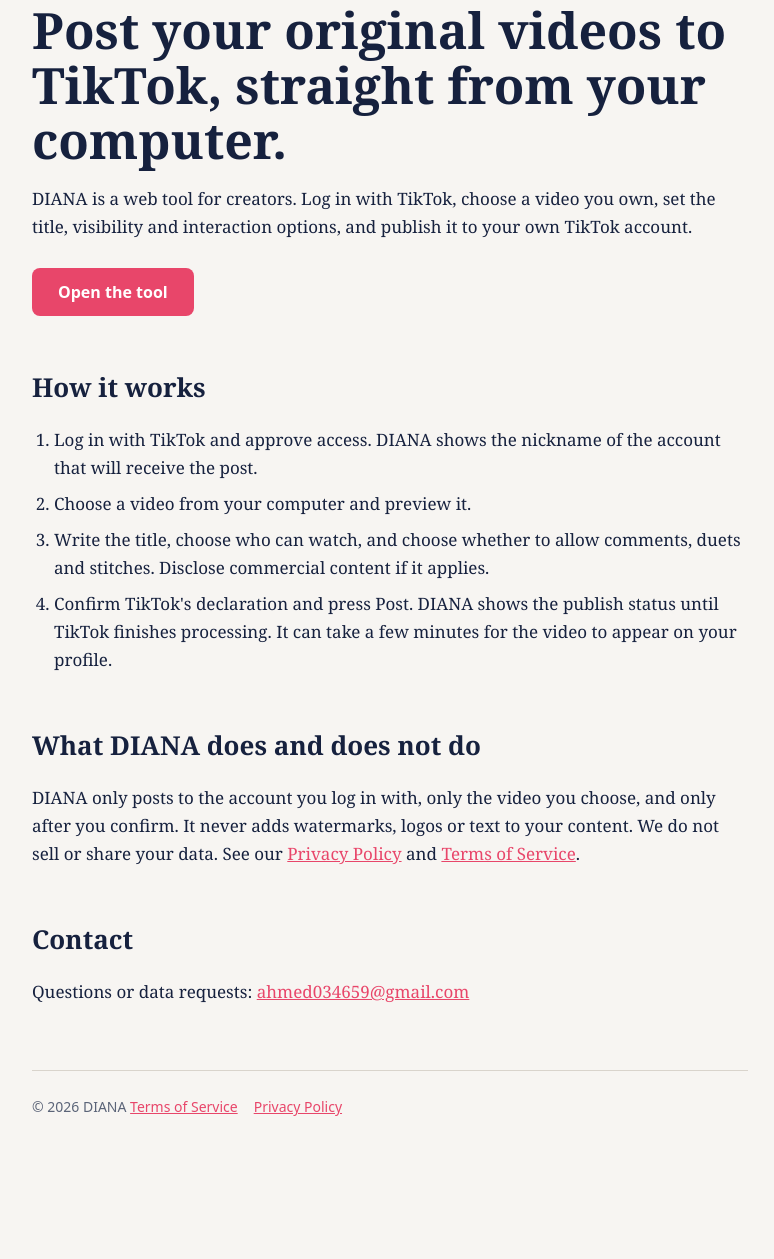
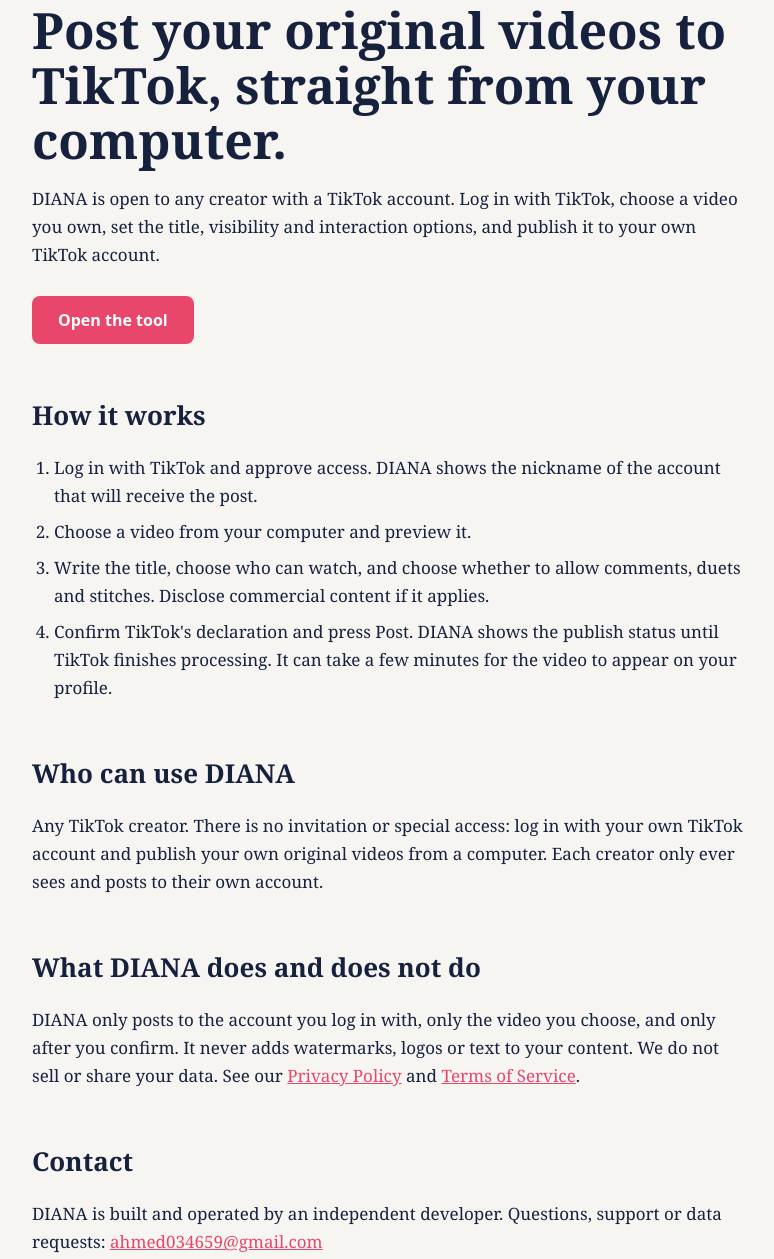
Before and after one commit to Jawadahmedmarwat/New-page, a plain HTML site: page index.html in a window 1280 px wide. Shown: the part 137-1396 px from the top of the page, without its empty margins (250-1024 px from the left). Before the commit the page ends 1279 px from the top, so only its background shows below. Drawn offline with Linux system fonts and the light colour scheme.

Commit message:
Update index.html

```diff
--- a/index.html
+++ b/index.html
@@ -31,7 +31,7 @@ footer a{margin-right:16px}
 <nav><a href="app.html">Open the tool</a><a href="terms.html">Terms</a><a href="privacy.html">Privacy</a></nav></header>
 
 <h1>Post your original videos to TikTok, straight from your computer.</h1>
-<p>DIANA is a web tool for creators. Log in with TikTok, choose a video you own, set the title, visibility and interaction options, and publish it to your own TikTok account.</p>
+<p>DIANA is open to any creator with a TikTok account. Log in with TikTok, choose a video you own, set the title, visibility and interaction options, and publish it to your own TikTok account.</p>
 <a class="btn" href="app.html">Open the tool</a>
 
 <h2>How it works</h2>
@@ -42,11 +42,14 @@ footer a{margin-right:16px}
 <li>Confirm TikTok's declaration and press Post. DIANA shows the publish status until TikTok finishes processing. It can take a few minutes for the video to appear on your profile.</li>
 </ol>
 
+<h2>Who can use DIANA</h2>
+<p>Any TikTok creator. There is no invitation or special access: log in with your own TikTok account and publish your own original videos from a computer. Each creator only ever sees and posts to their own account.</p>
+
 <h2>What DIANA does and does not do</h2>
 <p>DIANA only posts to the account you log in with, only the video you choose, and only after you confirm. It never adds watermarks, logos or text to your content. We do not sell or share your data. See our <a href="privacy.html">Privacy Policy</a> and <a href="terms.html">Terms of Service</a>.</p>
 
 <h2>Contact</h2>
-<p>Questions or data requests: <a href="mailto:ahmed034659@gmail.com">ahmed034659@gmail.com</a></p>
+<p>DIANA is built and operated by an independent developer. Questions, support or data requests: <a href="mailto:ahmed034659@gmail.com">ahmed034659@gmail.com</a></p>
 
 <footer>&copy; 2026 DIANA <a href="terms.html">Terms of Service</a><a href="privacy.html">Privacy Policy</a></footer>
 </div>
```
